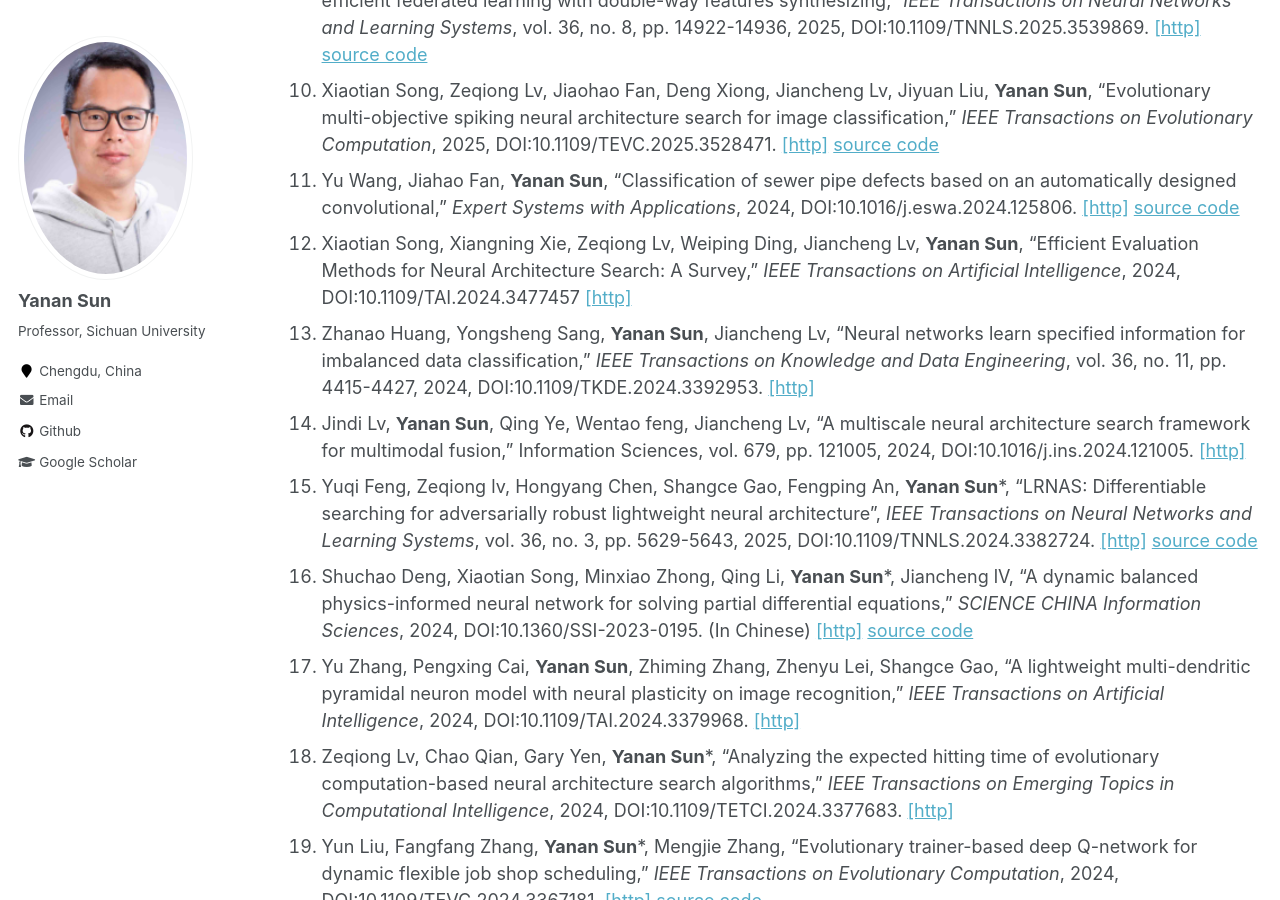
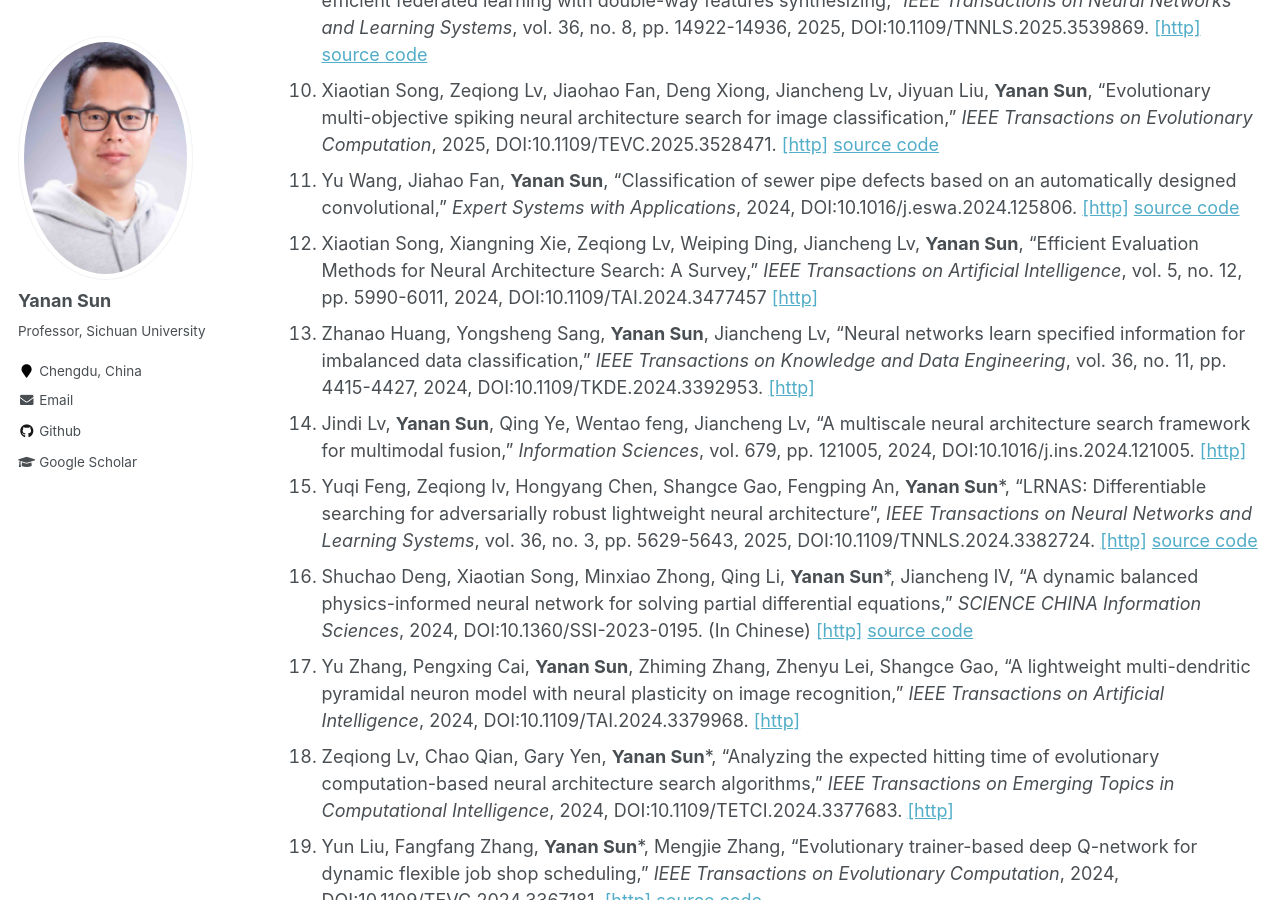
Before and after one commit to yn-sun/yn-sun.github.io, a Jekyll site: the page built from _pages/publications.md, in a window 1280 px wide and 900 px high, scrolled down 1365 px. Built offline with Jekyll 4.4.1, drawn with Linux system fonts in a browser that asks for light colours; comment, search, counter and statistics services are not loaded.

Commit message:
Update publications.md

```diff
--- a/_pages/publications.md
+++ b/_pages/publications.md
@@ -23,9 +23,9 @@ author_profile: true
 9. Yuhao Zhou, Yuxin Tian, Mingjia Shi, Yuanxi Li, **Yanan Sun**, Qing Ye, Jiancheng Lv, "E-3SFC: Communication-efficient federated learning with double-way features synthesizing," <i>IEEE Transactions on Neural Networks and Learning Systems</i>, vol. 36, no. 8, pp. 14922-14936, 2025, DOI:10.1109/TNNLS.2025.3539869.  [[http]](https://ieeexplore.ieee.org/abstract/document/10905051) [source code](https://github.com/Soptq/e-3sfc)
 10. Xiaotian Song, Zeqiong Lv, Jiaohao Fan, Deng Xiong, Jiancheng Lv, Jiyuan Liu, **Yanan Sun**, "Evolutionary multi-objective spiking neural architecture search for image classification," <i>IEEE Transactions on Evolutionary Computation</i>, 2025, DOI:10.1109/TEVC.2025.3528471. [[http]](https://ieeexplore.ieee.org/document/10838601)  [source code](https://github.com/songxt3/EMO-SNAS)
 11. Yu Wang, Jiahao Fan, **Yanan Sun**, "Classification of sewer pipe defects based on an automatically designed convolutional," <i>Expert Systems with Applications</i>, 2024, DOI:10.1016/j.eswa.2024.125806. [[http]](https://www.sciencedirect.com/science/article/pii/S0957417424026733)  [source code](https://anonymous.4open.science/r/ASN-26AB/)
-12. Xiaotian Song, Xiangning Xie, Zeqiong Lv, Weiping Ding, Jiancheng Lv, **Yanan Sun**, "Efficient Evaluation Methods for Neural Architecture Search: A Survey," <i>IEEE Transactions on Artificial Intelligence</i>, 2024,  DOI:10.1109/TAI.2024.3477457 [[http]](https://ieeexplore.ieee.org/document/10713213)
+12. Xiaotian Song, Xiangning Xie, Zeqiong Lv, Weiping Ding, Jiancheng Lv, **Yanan Sun**, "Efficient Evaluation Methods for Neural Architecture Search: A Survey," <i>IEEE Transactions on Artificial Intelligence</i>, vol. 5, no. 12, pp. 5990-6011, 2024,  DOI:10.1109/TAI.2024.3477457 [[http]](https://ieeexplore.ieee.org/document/10713213)
 13. Zhanao Huang, Yongsheng Sang, **Yanan Sun**, Jiancheng Lv, "Neural networks learn specified information for imbalanced data classification," <i>IEEE Transactions on Knowledge and Data Engineering</i>, vol. 36, no. 11, pp. 4415-4427, 2024, DOI:10.1109/TKDE.2024.3392953. [[http]](https://ieeexplore.ieee.org/abstract/document/10508073)
-14. Jindi Lv, **Yanan Sun**, Qing Ye, Wentao feng, Jiancheng Lv, “A multiscale neural architecture search framework for multimodal fusion,” Information Sciences, vol. 679, pp. 121005, 2024, DOI:10.1016/j.ins.2024.121005.  [[http]](https://www.sciencedirect.com/science/article/pii/S0020025524009198)
+14. Jindi Lv, **Yanan Sun**, Qing Ye, Wentao feng, Jiancheng Lv, “A multiscale neural architecture search framework for multimodal fusion,” <i>Information Sciences</i>, vol. 679, pp. 121005, 2024, DOI:10.1016/j.ins.2024.121005.  [[http]](https://www.sciencedirect.com/science/article/pii/S0020025524009198)
 15. Yuqi Feng, Zeqiong lv, Hongyang Chen, Shangce Gao, Fengping An, **Yanan Sun***, "LRNAS: Differentiable searching for adversarially robust lightweight neural architecture", <i>IEEE Transactions on Neural Networks and Learning Systems</i>, vol. 36, no. 3, pp. 5629-5643, 2025, DOI:10.1109/TNNLS.2024.3382724. [[http]](https://ieeexplore.ieee.org/document/10490151)  [source code](https://github.com/fyqsama/LRNAS)
 16. Shuchao Deng, Xiaotian Song, Minxiao Zhong, Qing Li, **Yanan Sun***, Jiancheng lV, "A dynamic balanced physics-informed neural network for solving partial differential equations," <i>SCIENCE CHINA Information Sciences</i>, 2024, DOI:10.1360/SSI-2023-0195. (In Chinese) [[http]](http://engine.scichina.com/doi/10.1360/SSI-2023-0195)   [source code](https://github.com/Xiaojiuwo168/DBPINN/)
 17. Yu Zhang, Pengxing Cai, **Yanan Sun**, Zhiming Zhang, Zhenyu Lei, Shangce Gao, "A lightweight multi-dendritic pyramidal neuron model with neural plasticity on image recognition," <i>IEEE Transactions on Artificial Intelligence</i>, 2024, DOI:10.1109/TAI.2024.3379968. [[http]](https://ieeexplore.ieee.org/document/10477771)
```
